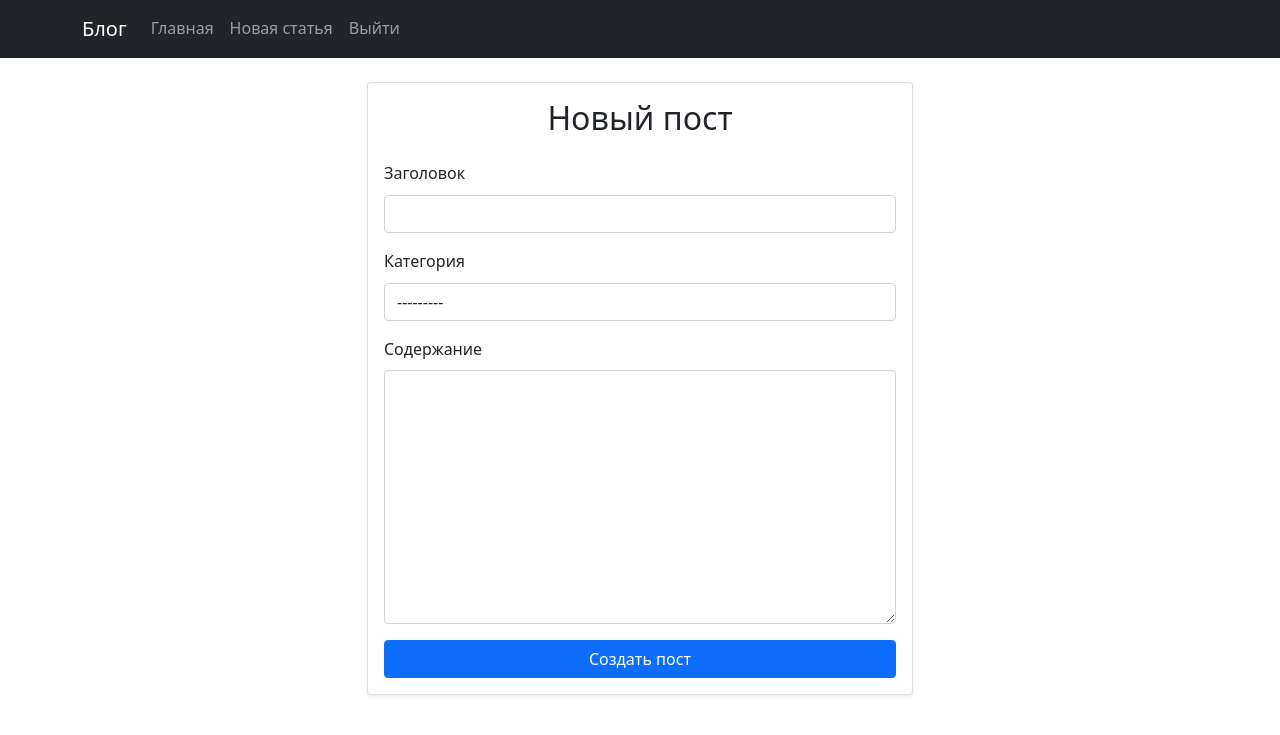
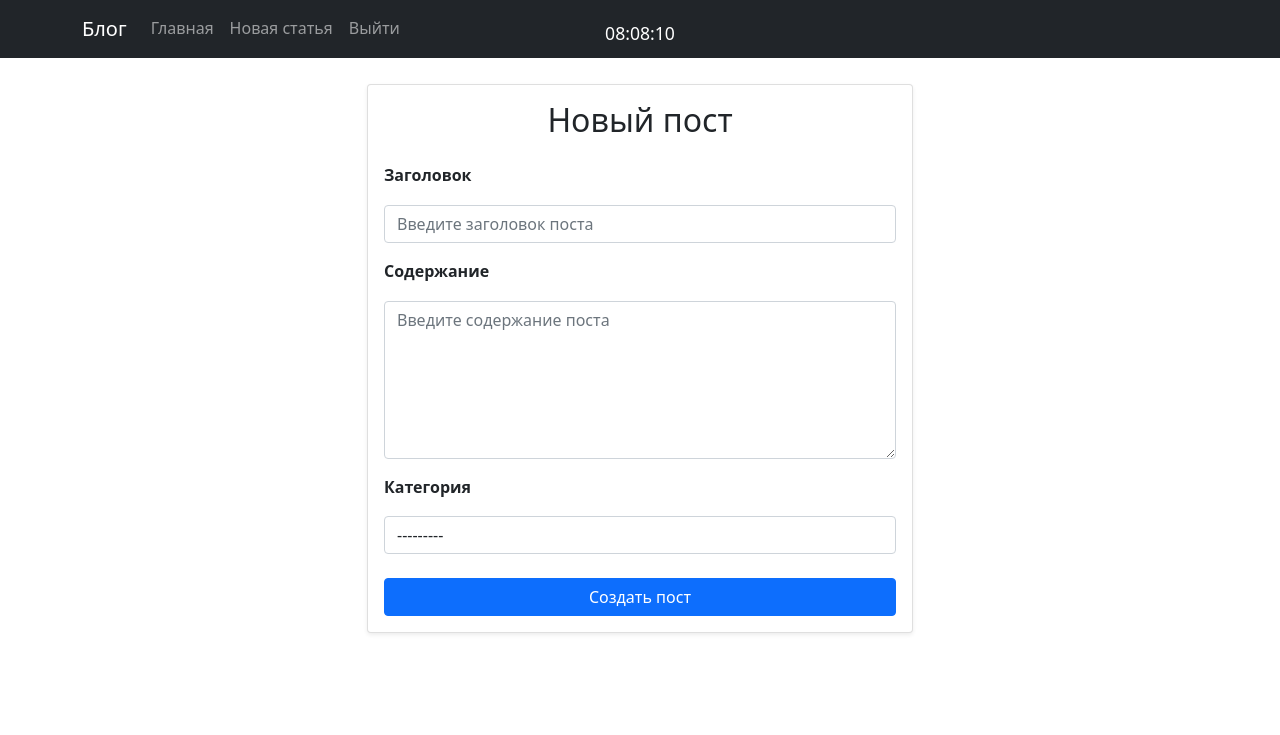
Before and after one commit to Yorgankrait/Blog, a Django app: page /post/new/ in a window 1280 px wide. Shown: the top 735 px of the page. Run offline with Django 4.2, Linux system fonts and the light colour scheme; the visitor is signed in with stand-in values (Sample User, id 1); data that the repository does not hold is empty.

Commit message:
add clock

```diff
--- a/blog/forms.py
+++ b/blog/forms.py
@@ -5,8 +5,24 @@ class PostForm(forms.ModelForm):
     class Meta:
         model = Post
         fields = ['title', 'content', 'category']
-        widgets = {
-            'title': forms.TextInput(attrs={'class': 'form-control'}),
-            'content': forms.Textarea(attrs={'class': 'form-control'}),
-            'category': forms.Select(attrs={'class': 'form-control'}),
-        }
+
+    def __init__(self, *args, **kwargs):
+        super().__init__(*args, **kwargs)
+        # Добавляем классы Bootstrap и плейсхолдеры к полям
+        self.fields['title'].widget.attrs.update({
+            'class': 'form-control w-100',
+            'placeholder': 'Введите заголовок поста'
+        })
+        self.fields['content'].widget.attrs.update({
+            'class': 'form-control w-100',
+            'placeholder': 'Введите содержание поста',
+            'rows': '6'
+        })
+        self.fields['category'].widget.attrs.update({
+            'class': 'form-control w-100'
+        })
+
+        # Изменяем метки полей
+        self.fields['title'].label = 'Заголовок'
+        self.fields['content'].label = 'Содержание'
+        self.fields['category'].label = 'Категория'
--- a/blog/templates/blog/base.html
+++ b/blog/templates/blog/base.html
@@ -7,66 +7,109 @@
     <title>{% block title %}Блог{% endblock %}</title>
     <link href="https://cdn.jsdelivr.net/npm/bootstrap@5.1.3/dist/css/bootstrap.min.css" rel="stylesheet">
     <style>
-        /* Адаптивные стили */
+        body {
+            padding-top: 60px;
+        }
+
+        .navbar {
+            position: fixed;
+            top: 0;
+            width: 100%;
+            z-index: 1000;
+        }
+
+        /* Обновленные стили для часов */
+        .clock-container {
+            display: flex;
+            align-items: center;
+            justify-content: center;
+            margin: 0;
+            padding: 0;
+        }
+
+        #clock {
+            color: #fff;
+            font-size: 1.1rem;
+            padding: 0;
+            position: absolute;
+            left: 50%;
+            transform: translateX(-50%);
+            white-space: nowrap;
+            top: 50%;
+            margin-top: -10px;
+        }
+
+        /* Адаптивная навигация */
+        .navbar-nav {
+            margin-right: auto;
+        }
+
+        @media (max-width: 991px) {
+            .navbar-collapse {
+                margin-top: 1rem;
+            }
+
+            #clock {
+                position: static;
+                transform: none;
+                text-align: center;
+                margin: 0;
+                padding: 0;
+            }
+
+            .navbar > .container {
+                position: relative;
+                flex-wrap: wrap;
+                justify-content: space-between;
+            }
+
+            .clock-container {
+                width: auto;
+                order: 2;
+                margin: 0 1rem;
+            }
+
+            .navbar-toggler {
+                order: 3;
+            }
+        }
+
+        /* Остальные стили... */
         @media (max-width: 768px) {
             .container {
                 padding-left: 15px;
                 padding-right: 15px;
             }
 
-            h1 {
-                font-size: 1.8rem;
-            }
+            h1 { font-size: 1.8rem; }
+            h2 { font-size: 1.5rem; }
 
-            h2 {
-                font-size: 1.5rem;
-            }
-
-            .card {
-                margin-bottom: 1rem;
-            }
-
-            .navbar-brand {
-                font-size: 1.2rem;
-            }
+            .card { margin-bottom: 1rem; }
+            .navbar-brand { font-size: 1.2rem; }
         }
 
-        /* Общие стили для улучшения читаемости */
         body {
             line-height: 1.6;
             font-size: 16px;
         }
 
         @media (max-width: 576px) {
-            body {
-                font-size: 14px;
-            }
-
+            body { font-size: 14px; }
             .btn {
                 padding: 0.375rem 0.75rem;
                 font-size: 0.9rem;
             }
         }
 
-        /* Улучшение отображения длинного текста */
         .card-text {
             word-wrap: break-word;
             overflow-wrap: break-word;
         }
 
-        /* Адаптивные отступы */
         @media (max-width: 576px) {
-            .mt-4 {
-                margin-top: 1rem !important;
-            }
-
-            .mb-4 {
-                margin-bottom: 1rem !important;
-            }
-
-            .card-body {
-                padding: 1rem;
-            }
+            .mt-4 { margin-top: 1rem !important; }
+            .mb-4 { margin-bottom: 1rem !important; }
+            .card-body { padding: 1rem; }
         }
     </style>
 </head>
@@ -74,10 +117,17 @@
     <nav class="navbar navbar-expand-lg navbar-dark bg-dark">
         <div class="container">
             <a class="navbar-brand" href="{% url 'blog:home' %}">Блог</a>
+
+            <!-- Обновленный контейнер для часов -->
+            <div class="clock-container">
+                <div id="clock"></div>
+            </div>
+
             <button class="navbar-toggler" type="button" data-bs-toggle="collapse" data-bs-target="#navbarNav"
                     aria-controls="navbarNav" aria-expanded="false" aria-label="Toggle navigation">
                 <span class="navbar-toggler-icon"></span>
             </button>
+
             <div class="collapse navbar-collapse" id="navbarNav">
                 <ul class="navbar-nav">
                     <li class="nav-item">
@@ -113,5 +163,17 @@
     </main>
 
     <script src="https://cdn.jsdelivr.net/npm/bootstrap@5.1.3/dist/js/bootstrap.bundle.min.js"></script>
+    <script>
+        function updateClock() {
+            const now = new Date();
+            const hours = String(now.getHours()).padStart(2, '0');
+            const minutes = String(now.getMinutes()).padStart(2, '0');
+            const seconds = String(now.getSeconds()).padStart(2, '0');
+            document.getElementById('clock').textContent = `${hours}:${minutes}:${seconds}`;
+        }
+
+        setInterval(updateClock, 1000);
+        updateClock();
+    </script>
 </body>
 </html>
--- a/blog/templates/blog/post_form.html
+++ b/blog/templates/blog/post_form.html
@@ -22,34 +22,29 @@
                     </h2>
                     <form method="POST">
                         {% csrf_token %}
+                        {% for field in form %}
                             <div class="mb-3">
-                            <label for="{{ form.title.id_for_label }}" class="form-label">{{ form.title.label }}</label>
-                            {{ form.title }}
-                            {% if form.title.errors %}
-                                {% for error in form.title.errors %}
-                                    <div class="invalid-feedback d-block">{{ error }}</div>
+                                <div class="w-100 mb-2">
+                                    <label for="{{ field.id_for_label }}" class="form-label fw-bold">{{ field.label }}</label>
+                                </div>
+                                <div class="w-100">
+                                    {{ field }}
+                                </div>
+                                {% if field.errors %}
+                                    {% for error in field.errors %}
+                                        <div class="invalid-feedback d-block">
+                                            {{ error }}
+                                        </div>
                                     {% endfor %}
                                 {% endif %}
-                        </div>
-                        <div class="mb-3">
-                            <label for="{{ form.category.id_for_label }}" class="form-label">{{ form.category.label }}</label>
-                            {{ form.category }}
-                            {% if form.category.errors %}
-                                {% for error in form.category.errors %}
-                                    <div class="invalid-feedback d-block">{{ error }}</div>
-                                {% endfor %}
+                                {% if field.help_text %}
+                                    <small class="form-text text-muted">
+                                        {{ field.help_text|safe }}
+                                    </small>
                                 {% endif %}
                             </div>
-                        <div class="mb-3">
-                            <label for="{{ form.content.id_for_label }}" class="form-label">{{ form.content.label }}</label>
-                            {{ form.content }}
-                            {% if form.content.errors %}
-                                {% for error in form.content.errors %}
-                                    <div class="invalid-feedback d-block">{{ error }}</div>
                         {% endfor %}
-                            {% endif %}
-                        </div>
-                        <div class="d-grid gap-2">
+                        <div class="d-grid gap-2 mt-4">
                             <button type="submit" class="btn btn-primary">
                                 {% if form.instance.pk %}
                                     Сохранить изменения
--- a/blog_project/urls.py
+++ b/blog_project/urls.py
@@ -18,12 +18,16 @@ from django.contrib import admin
 from django.urls import path, include
 from django.contrib.auth import views as auth_views
 from users import views as user_views
+from users.forms import UserLoginForm
 
 urlpatterns = [
     path('admin/', admin.site.urls),
     path('', include('blog.urls')),
     path('register/', user_views.register, name='register'),
     path('profile/', user_views.profile, name='profile'),
-    path('login/', auth_views.LoginView.as_view(template_name='users/login.html'), name='login'),
+    path('login/', auth_views.LoginView.as_view(
+        template_name='users/login.html',
+        authentication_form=UserLoginForm
+    ), name='login'),
     path('logout/', auth_views.LogoutView.as_view(template_name='users/logout.html'), name='logout'),
 ]
```
Also changed, not shown: users/forms.py (+36 -4 lines), users/templates/users/login.html (+26 -13 lines), users/templates/users/register.html (+10 -4 lines). Lines whose indentation alone changed are shown as unchanged.
